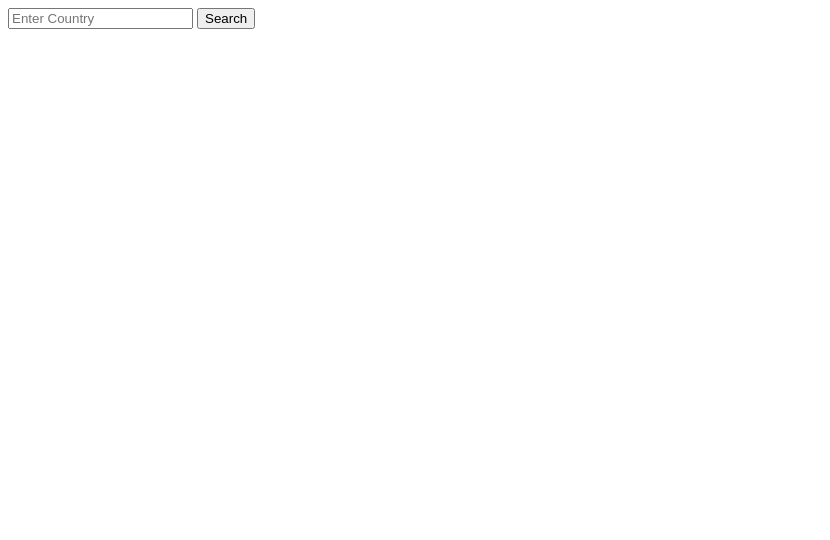
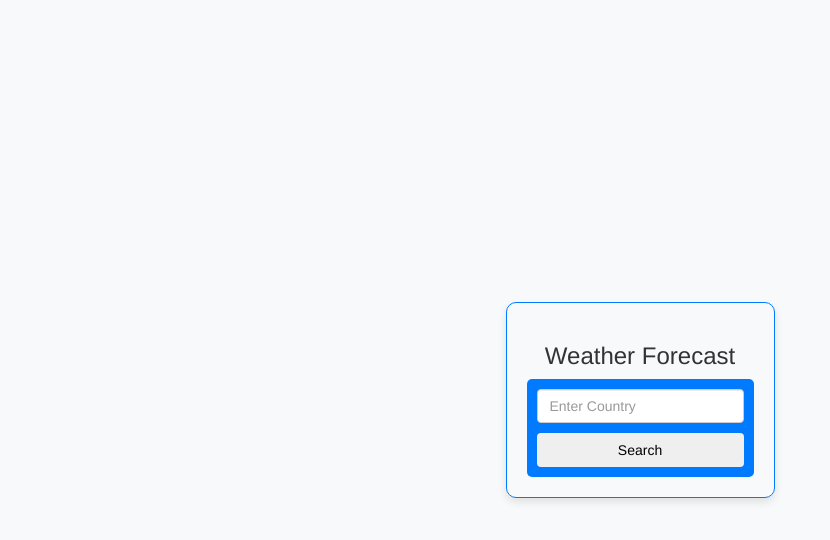
Before and after one commit to gouranga1206/Weather-APP, a website: page index.html in a window 1280 px wide. Shown: the whole page, without its empty margins (0-830 px from the left). Drawn offline with nearby package versions, Linux system fonts and the light colour scheme.

Commit message:
Add Simple Card Design

```diff
--- a/index.html
+++ b/index.html
@@ -3,14 +3,52 @@
 <head>
     <meta charset="UTF-8">
     <meta name="viewport" content="width=device-width, initial-scale=1.0">
+    <!-- Bootstrap CDN Links -->
+    <link rel="stylesheet" href="https://cdn.jsdelivr.net/npm/bootstrap@3.3.7/dist/css/bootstrap.min.css" integrity="sha384-BVYiiSIFeK1dGmJRAkycuHAHRg32OmUcww7on3RYdg4Va+PmSTsz/K68vbdEjh4u" crossorigin="anonymous">
+    <link rel="stylesheet" href="https://cdn.jsdelivr.net/npm/bootstrap@3.3.7/dist/css/bootstrap-theme.min.css" integrity="sha384-rHyoN1iRsVXV4nD0JutlnGaslCJuC7uwjduW9SVrLvRYooPp2bWYgmgJQIXwl/Sp" crossorigin="anonymous">
+    <script src="https://cdn.jsdelivr.net/npm/bootstrap@3.3.7/dist/js/bootstrap.min.js" integrity="sha384-Tc5IQib027qvyjSMfHjOMaLkfuWVxZxUPnCJA7l2mCWNIpG9mGCD8wGNIcPD7Txa" crossorigin="anonymous"></script>
+    <!-- Custom Styles -->
+    <style>
+        body {
+            display: flex;
+            justify-content: center;
+            align-items: center;
+            height: 100vh;
+            background-color: #f8f9fa;
+        }
+        .card {
+            border: 1px solid #007bff;
+            border-radius: 10px;
+            padding: 20px;
+            box-shadow: 0 4px 8px rgba(0, 0, 0, 0.1);
+        }
+        .bg-primary {
+            background-color: #007bff;
+            color: white;
+            padding: 10px;
+            border-radius: 5px;
+            text-align: center;
+        }
+        .form-control {
+            width: 100%;
+            margin-bottom: 10px;
+        }
+        button {
+            width: 100%;
+            color:black;
+        }
+    </style>
     <title>Weather Forecast</title>
 </head>
-<body>
-    <form id="submitChanges">
-        <input type="search" name="search" id="search" placeholder="Enter Country">
-        <button type="submit">Search</button>
-    </form>
-    <p id="data"></p>
+<body class="container">
+    <div class="card ">
+        <h3 class="text-center">Weather Forecast</h3>
+        <p id="data" class="text-center"></p>
+        <form id="submitChanges" class="bg-primary">
+            <input type="search" name="search" id="search" class="form-control" placeholder="Enter Country">
+            <button type="submit" class="btn">Search</button>
+        </form>
+    </div>
     <script src="./script.js"></script>
 </body>
 </html>
--- a/script.js
+++ b/script.js
@@ -8,15 +8,15 @@ form.addEventListener("submit", async function(e){
     console.log(finalData);
 
     displayData.innerHTML=`
-    <pre>
-    <b>${countryInput}</b>
-    country-code:${finalData.sys.country}
-    temp: ${finalData.main.temp}
-    weather: ${finalData.weather[0].main}
-    min-temp:${finalData.main.temp_min}
-    max-temp:${finalData.main.temp_max}
-    humidity:${finalData.main.humidity}
-    </pre>
+    <center>
+    <b>${countryInput}</b><br>
+    country-code:${finalData.sys.country}<br>
+    temp: ${finalData.main.temp}<br>
+    weather: ${finalData.weather[0].main}<br>
+    min-temp:${finalData.main.temp_min}<br>
+    max-temp:${finalData.main.temp_max}<br>
+    humidity:${finalData.main.humidity}<br>
+    </center>
     `
 
 })
```
